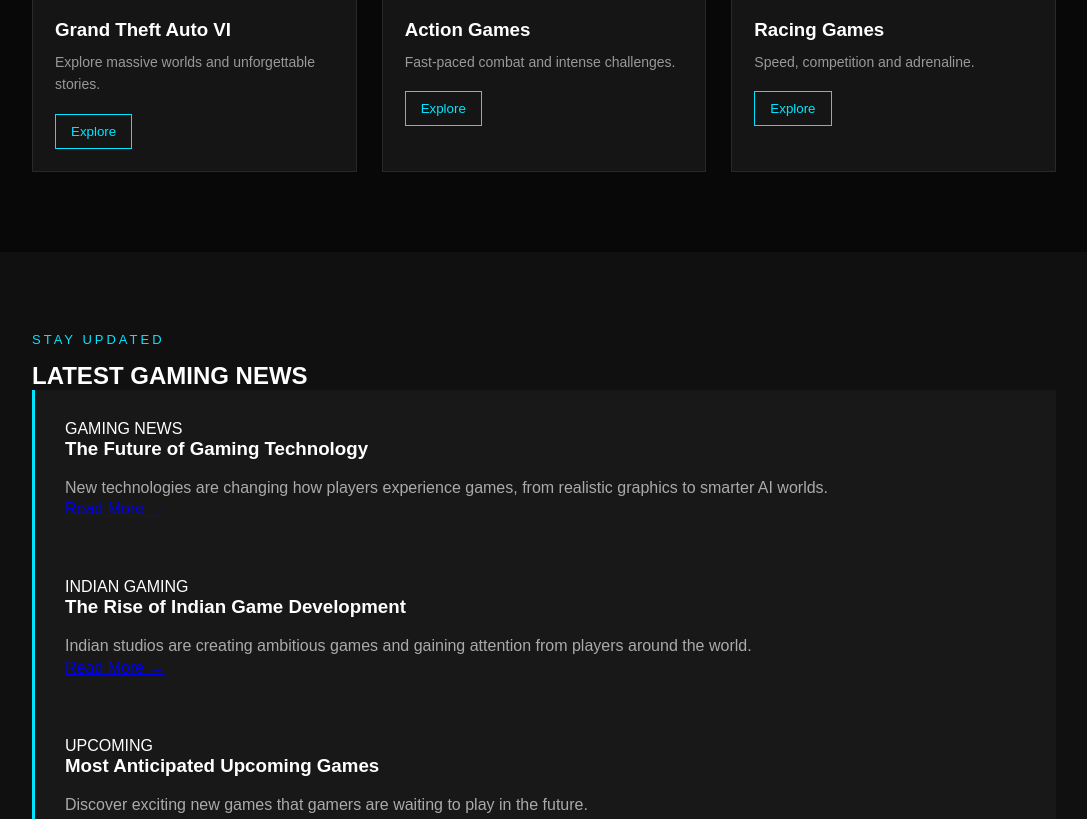
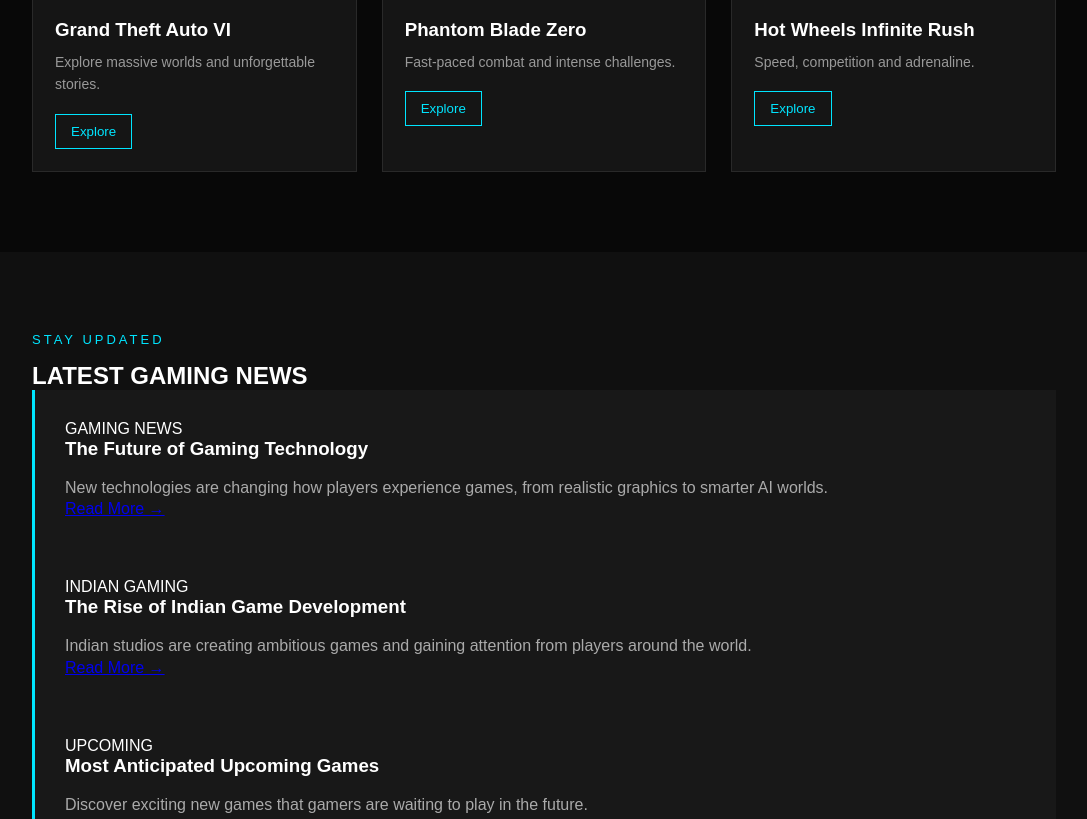
Before and after one commit to GG375-gif/gaminx, a plain HTML site: page index.html in a window 1280 px wide. Shown: the part 1194-2013 px from the top of the page, without its empty margins (96-1183 px from the left). Drawn offline with Linux system fonts and the light colour scheme.

Commit message:
Update index.html

```diff
--- a/index.html
+++ b/index.html
@@ -111,7 +111,7 @@
         </div>
 
         <div class="game-info">
-          <h3>Action Games</h3>
+          <h3>Phantom Blade Zero</h3>
           <p>Fast-paced combat and intense challenges.</p>
           <button class="small-btn">Explore</button>
         </div>
@@ -124,7 +124,7 @@
         </div>
 
         <div class="game-info">
-          <h3>Racing Games</h3>
+          <h3>Hot Wheels Infinite Rush</h3>
           <p>Speed, competition and adrenaline.</p>
           <button class="small-btn">Explore</button>
         </div>
```
